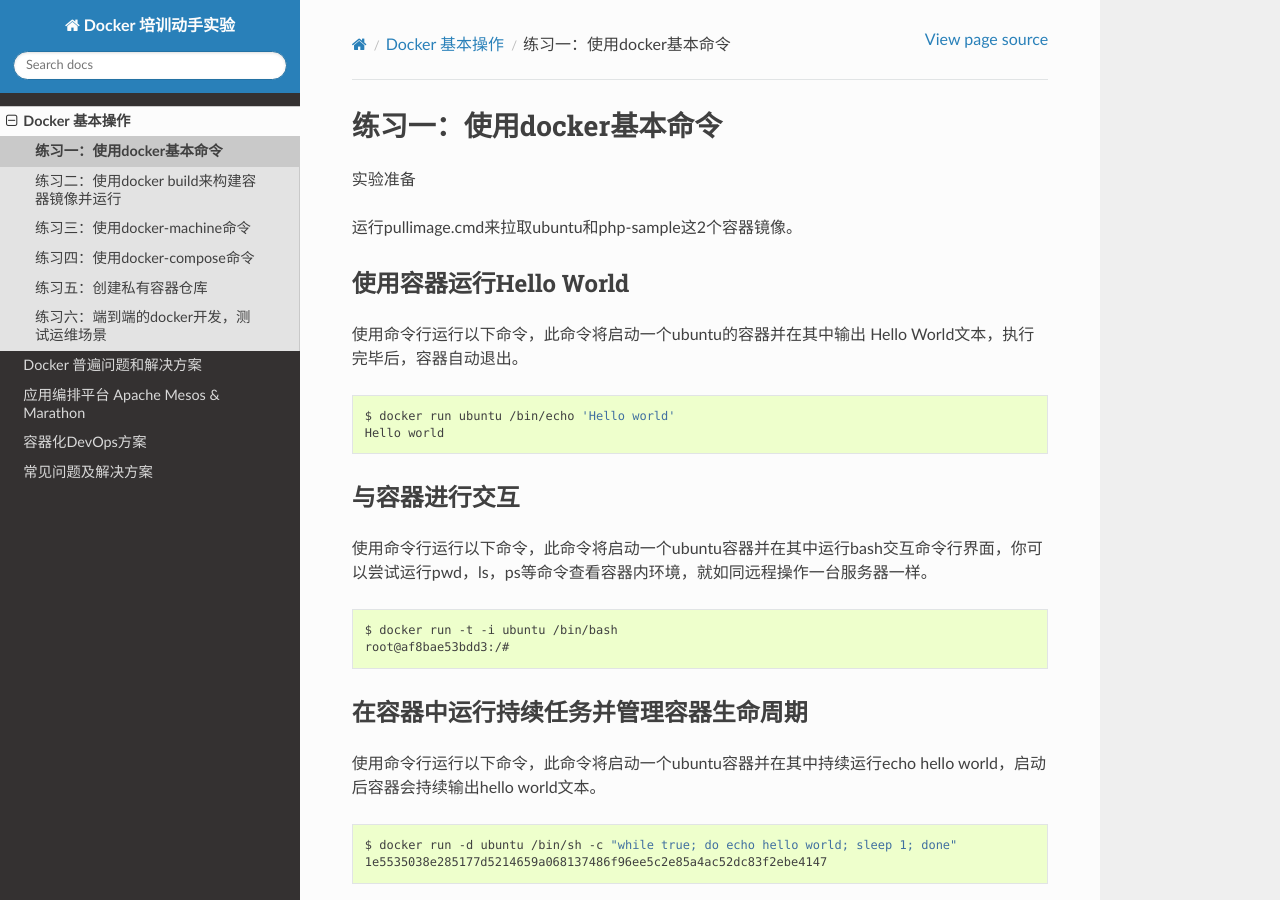
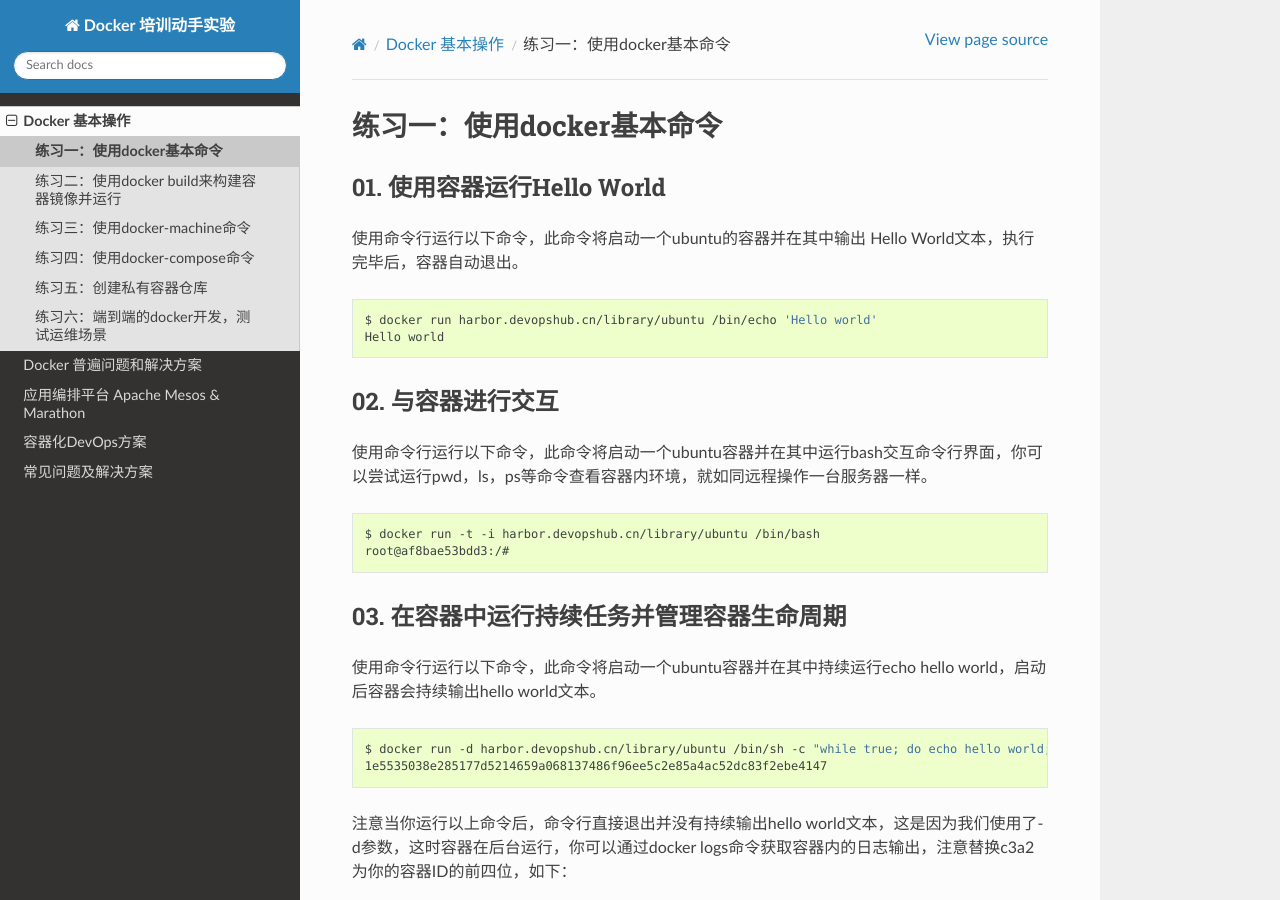
Before and after one commit to lean-soft/docker-training-hols, a Sphinx documentation site: the page built from docs/01-getting-started/docker-commands.rst, in a window 1280 px wide and 900 px high. Built offline with Sphinx 7.4.7 and the Read the Docs theme 2.0.0, drawn with Linux system fonts in a browser that asks for light colours; pages that are not in the unit, such as notebooks, are missing from menus; the version number could not be read and is left out; some of the changed text lies outside the part shown.

Commit message:
添加编号并修改使用harbor

```diff
--- a/docs/01-getting-started/docker-commands.rst
+++ b/docs/01-getting-started/docker-commands.rst
@@ -1,38 +1,35 @@
 练习一：使用docker基本命令
 ~~~~~~~~~~~~~~~~~~~~~~
 
-实验准备
 
-运行pullimage.cmd来拉取ubuntu和php-sample这2个容器镜像。
-
-使用容器运行Hello World
+01. 使用容器运行Hello World
 ^^^^^^^^^^^^^^^^^^^^^^^^
 
 使用命令行运行以下命令，此命令将启动一个ubuntu的容器并在其中输出 Hello World文本，执行完毕后，容器自动退出。
 
 .. code-block:: shell
 
-    $ docker run ubuntu /bin/echo 'Hello world'
+    $ docker run harbor.devopshub.cn/library/ubuntu /bin/echo 'Hello world'
     Hello world
 
-与容器进行交互
+02. 与容器进行交互
 ^^^^^^^^^^^^^^^^^^^^^^^^
 
 使用命令行运行以下命令，此命令将启动一个ubuntu容器并在其中运行bash交互命令行界面，你可以尝试运行pwd，ls，ps等命令查看容器内环境，就如同远程操作一台服务器一样。
 
 .. code-block:: shell
 
-    $ docker run -t -i ubuntu /bin/bash
+    $ docker run -t -i harbor.devopshub.cn/library/ubuntu /bin/bash
     root@af8bae53bdd3:/#
 
-在容器中运行持续任务并管理容器生命周期
+03. 在容器中运行持续任务并管理容器生命周期
 ^^^^^^^^^^^^^^^^^^^^^^^^
 
 使用命令行运行以下命令，此命令将启动一个ubuntu容器并在其中持续运行echo hello world，启动后容器会持续输出hello world文本。
 
 .. code-block:: shell
 
-    $ docker run -d ubuntu /bin/sh -c "while true; do echo hello world; sleep 1; done"
+    $ docker run -d harbor.devopshub.cn/library/ubuntu /bin/sh -c "while true; do echo hello world; sleep 1; done"
     1e5535038e285177d5214659a068137486f96ee5c2e85a4ac52dc83f2ebe4147
 
 注意当你运行以上命令后，命令行直接退出并没有持续输出hello world文本，这是因为我们使用了-d参数，这时容器在后台运行，你可以通过docker logs命令获取容器内的日志输出，注意替换c3a2为你的容器ID的前四位，如下：
@@ -92,14 +89,14 @@
     FOR /f "tokens=*" %i IN ('docker ps -a -q') DO docker rm %i
 
 
-运行web应用并通过浏览器访问
+04. 运行web应用并通过浏览器访问
 ^^^^^^^^^^^^^^^^^^^^^^^^
 
 使用命令行运行以下命令
 
 .. code-block:: shell
 
-    $ docker run -itd -p 8080:80 training/php-sample:5
+    $ docker run -itd -p 8080:80 harbor.devopshub.cn/training/php-sample:5
     fbf9012502229877066ad5e63a1be5727055243857927a1d36ede432d7c3cc20
 
 完成后打开浏览器并导航到 http://localhost:8080，你应该可以看到类似以下页面
```
Also changed, not shown: docs/01-getting-started/docker-build-commands.rst (+5 -5 lines), docs/01-getting-started/docker-compose-commands.rst (+4 -4 lines), docs/01-getting-started/docker-machine-commands.rst (+4 -4 lines), docs/01-getting-started/docker-registry.rst (+4 -4 lines).
